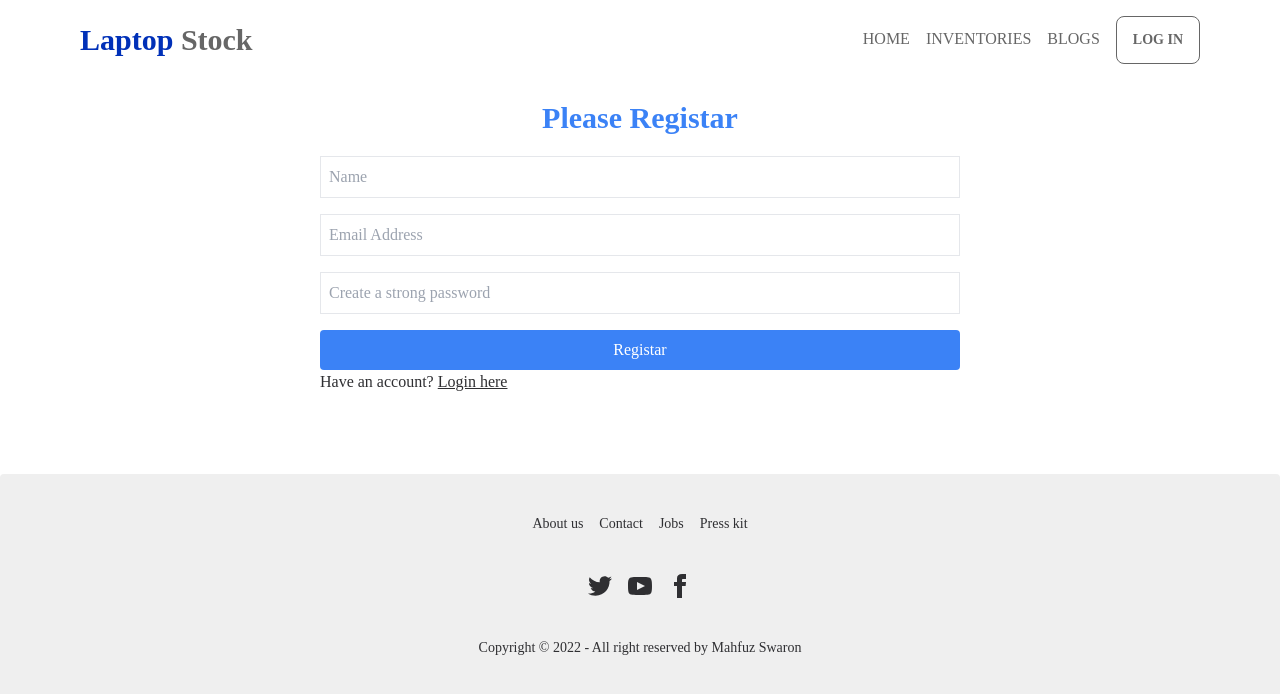
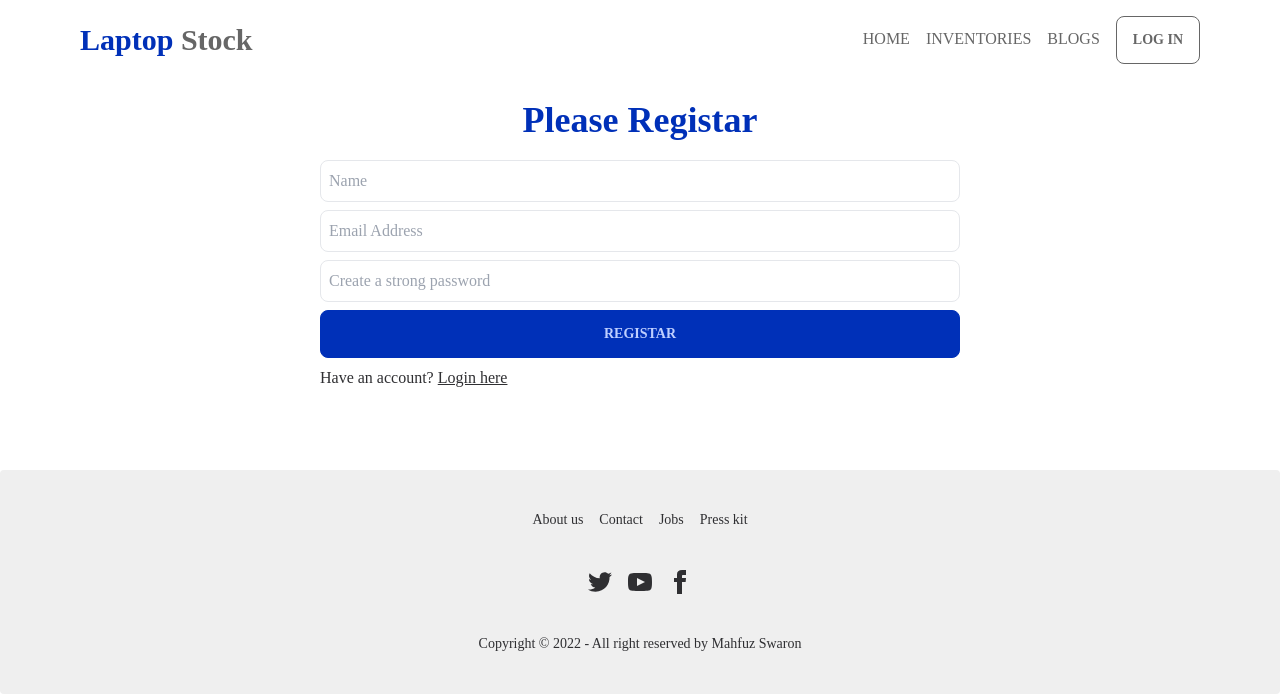
Before and after one commit to mahfuzswaron/laptop-stock-react, a React (Create React App) app: page /registar in a window 1280 px wide. Shown: the top 694 px of the page. Built offline with nearby package versions, Linux system fonts and the light colour scheme; no server answers.

Commit message:
registar done

```diff
--- a/src/components/pages/Login/Login.js
+++ b/src/components/pages/Login/Login.js
@@ -44,7 +44,7 @@ const Login = () => {
         <div>
             <h3 className='text-center text-primary text-4xl font-semibold my-5'>Please Login</h3>
             <div className='mx-auto w-1/2'>
-                <form onSubmit={(e) => handleSubmit(e)} className='flex flex-col space-y-4'>
+                <form onSubmit={(e) => handleSubmit(e)} className='flex flex-col space-y-2'>
                     <input required className='border p-2 rounded-lg' type={'email'} name={'email'} placeholder='Email Address' />
                     <input required className='border p-2 rounded-lg' type={'password'} name='password' placeholder='Your Password' />
                     <button className='p-2 btn btn-primary' type={'submit'}>Login</button>
--- a/src/components/pages/Registar/Registar.js
+++ b/src/components/pages/Registar/Registar.js
@@ -48,18 +48,18 @@ const Registar = () => {
   }
   return (
     <div>
-            <h3 className='text-center text-blue-500 text-3xl font-semibold my-5'>Please Registar</h3>
+      <h3 className='text-center text-primary text-4xl font-semibold my-5'>Please Registar</h3>
       <div className='mx-auto w-1/2'>
-              <form onSubmit={(e) => handleSubmit(e)} className='flex flex-col space-y-4'>
-                <input required className='border p-2' type={'text'} name={'name'} placeholder='Name'/>
-                <input required className='border p-2' type={'email'} name={'email'} placeholder='Email Address' />
-                <input required className='border p-2' type={'password'} name='password' placeholder='Create a strong password' />
-                <button className='p-2 bg-blue-500 text-white bg-blue-500 rounded' type={'submit'}>Registar</button>
+        <form onSubmit={(e) => handleSubmit(e)} className='flex flex-col space-y-2'>
+          <input required className='border p-2 rounded-lg' type={'text'} name={'name'} placeholder='Name' />
+          <input required className='border p-2 rounded-lg' type={'email'} name={'email'} placeholder='Email Address' />
+          <input required className='border p-2 rounded-lg' type={'password'} name='password' placeholder='Create a strong password' />
+          <button className='p-2 btn btn-primary' type={'submit'}>Registar</button>
           {
-                  (error || updateError || verificationError) && <p className='text-red-500'>{ error?.message || updateError?.message } || {verificationError.message}</p>
+            (error || updateError || verificationError) && <p className='text-red-500'>{error?.message || updateError?.message} || {verificationError.message}</p>
           }
         </form>
-          <p>Have an account? <Link className='hover:text-blue-500 underline' to={'/login'}>Login here</Link></p>
+        <p className=' mt-2'>Have an account? <Link className='hover:text-primary underline' to={'/login'}>Login here</Link></p>
       </div>
     </div>
   );
```
Lines whose indentation alone changed are shown as unchanged.
